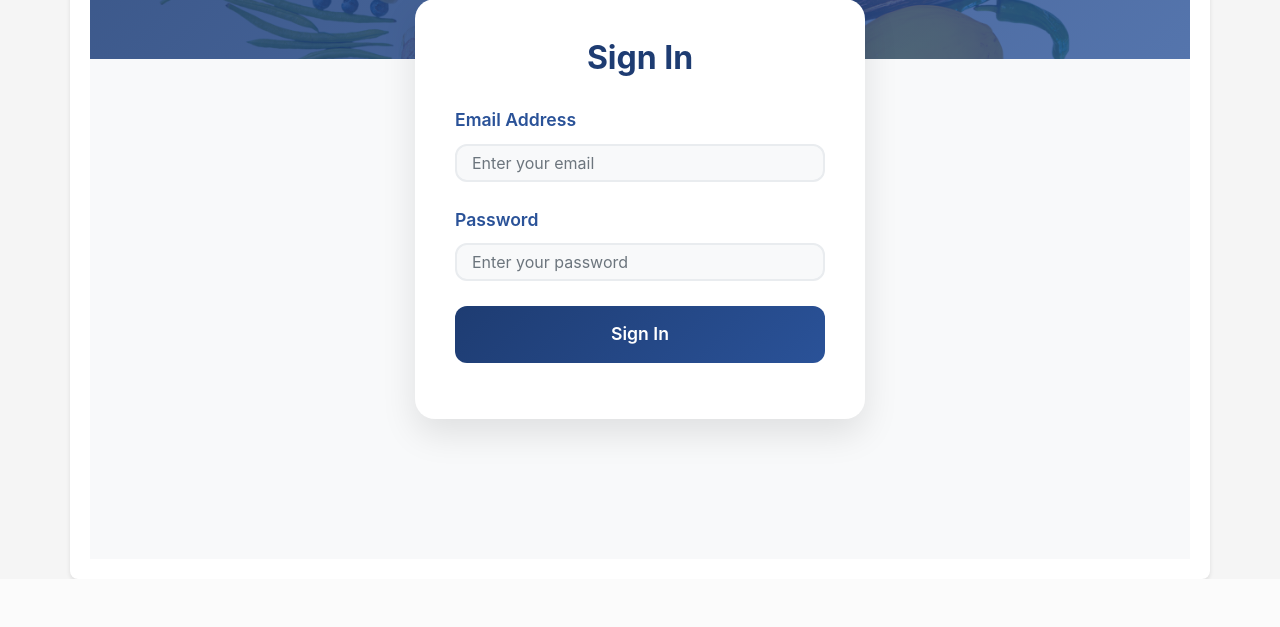
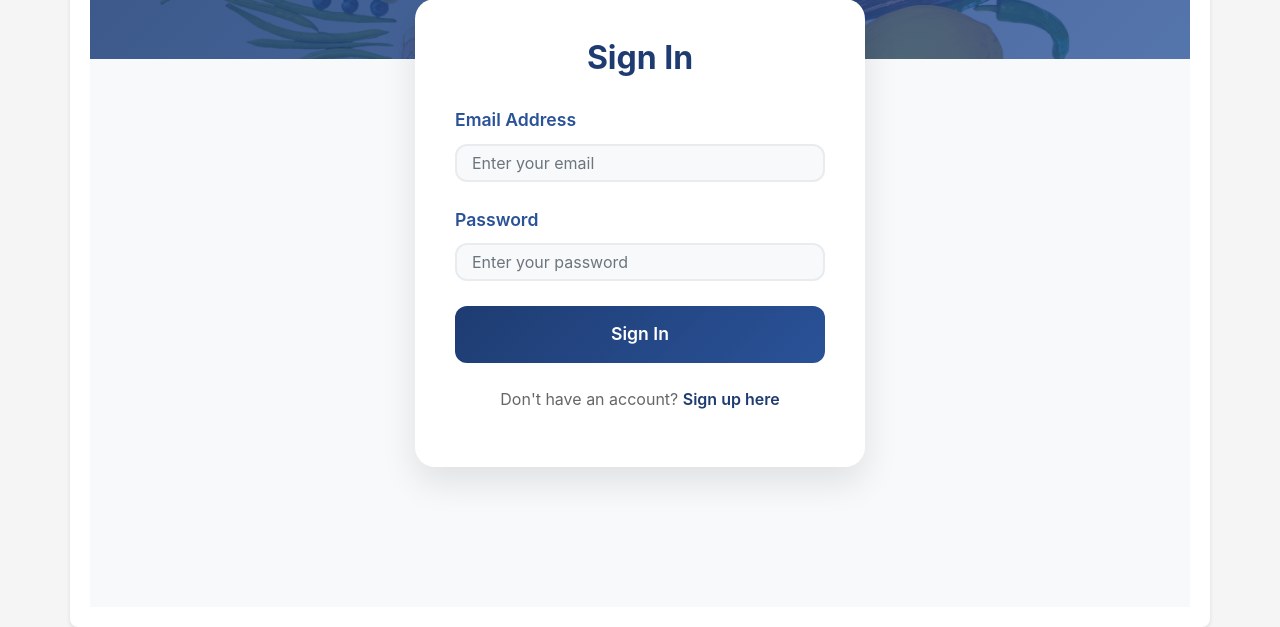
Before and after one commit to SteffenNeumann/FindmyPrize_Vercel, a Flask app: page /login in a window 1280 px wide. Shown: the part 497-1124 px from the top of the page. Before the commit the page ends 1076 px from the top, so only its background shows below. Run offline with Flask 3, Linux system fonts and the light colour scheme; some libraries are stand-ins or nearby versions.

Commit message:
working version, improved login seection

```diff
--- a/website/templates/login.html
+++ b/website/templates/login.html
@@ -137,6 +137,16 @@
             </div>
             <button type="submit" class="btn-login">Sign In</button>
         </form>
+
+        <div class="text-center mt-4">
+            <p style="color: #666; font-size: 1rem;">
+                Don't have an account?
+                <a href="{{ url_for('auth.sign_up') }}"
+                   style="color: #1e3c72; font-weight: 600; text-decoration: none; transition: all 0.3s ease;">
+                    Sign up here
+                </a>
+            </p>
+        </div>
     </div>
 </div>
 {% endblock %}
```
